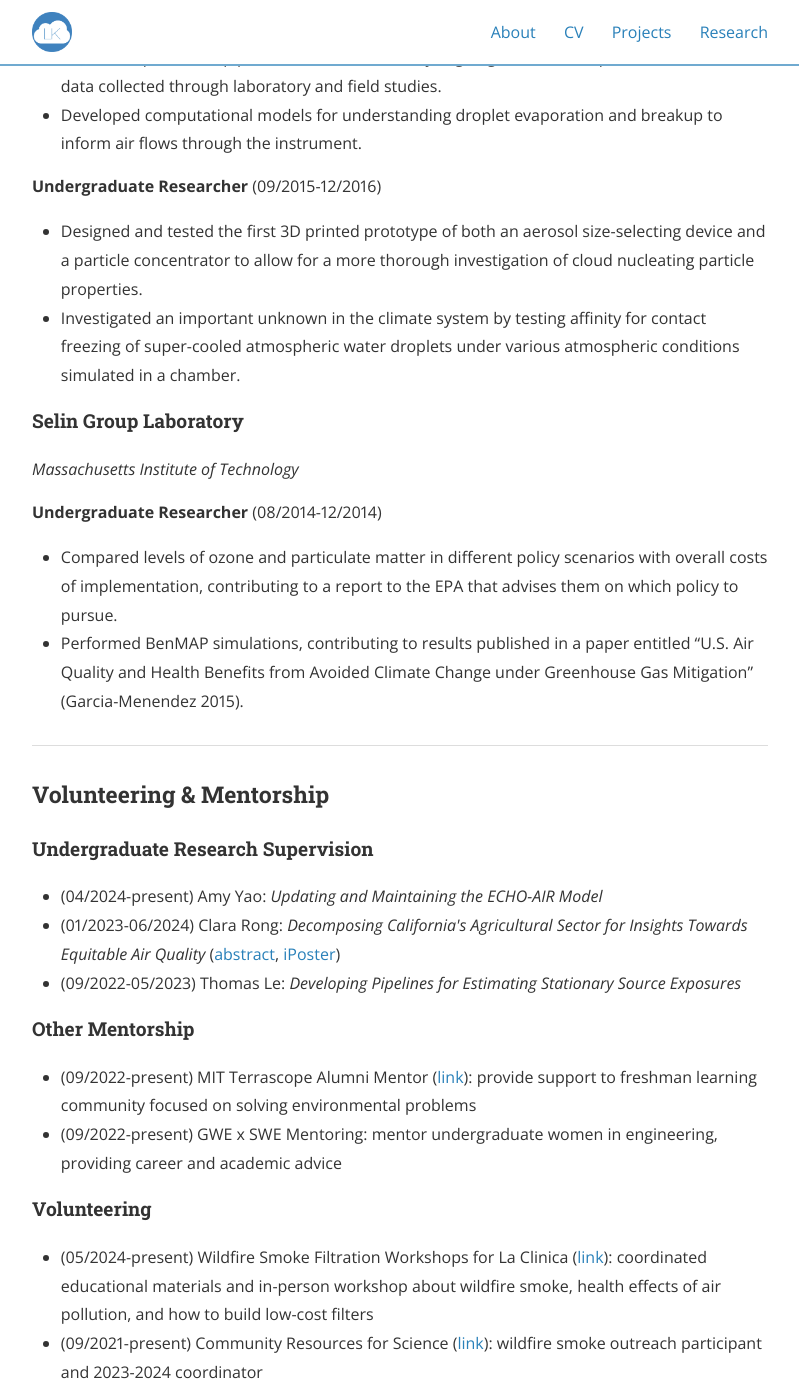
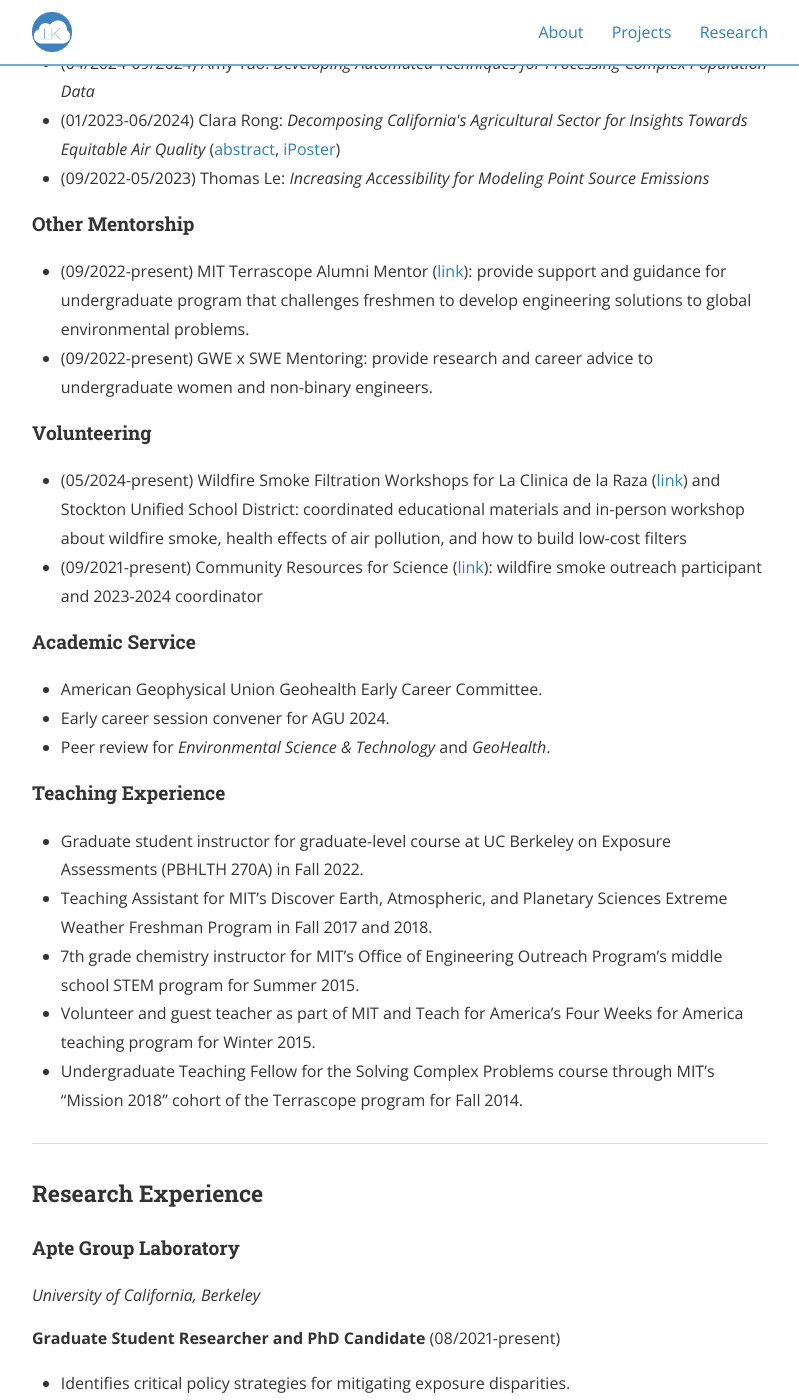
Before and after one commit to lkoolik/lkoolik.github.io, a Jekyll site: the page built from cv.md, in a window 1280 px wide and 1400 px high, scrolled down 1652 px. Shown: the whole window, without its empty margins (240-1039 px from the left). Built offline with Jekyll 4.4.1, drawn with Linux system fonts in a browser that asks for light colours; nearby versions of some CDN libraries; our own code applies the rules of GitHub Pages for plain Markdown files; some of the changed text lies outside the part shown.

Commit message:
Update cv.md

```diff
--- a/cv.md
+++ b/cv.md
@@ -27,6 +27,46 @@
   <li>(2021) University of California, Berkeley Chancellor's Fellowship.</li>
   <li>(2019) Ramboll Extraordinary Individual Contribution to the Business Unit Award.</li>
   <li>(2016) MIT Department of Earth, Atmospheric, and Planetary Science Achievement Award.</li>
+</ul>
+
+<hr>
+
+<h3>Mentorship & Service</h3>
+<h4>Undergraduate Research Supervision</h4>
+<ul>
+  <li>(12/2024-present) Meghana Raj: <em>Comparing Methodologies for Air Pollution Health Impact Assessments in Open-Source Modeling for Equity in California</em> </li>
+  <li>(12/2024-present) Benjamin Salop: <em>Future-Proofing Open-Source, Accessible Air Pollution Modeling Pipelines for Increased Usability</em> </li>
+  <li>(04/2024-09/2024) Amy Yao: <em>Developing Automated Techniques for Processing Complex Population Data</em> </li>
+  <li>(01/2023-06/2024) Clara Rong: <em>Decomposing California's Agricultural Sector for Insights Towards Equitable Air Quality</em> (<a href="https://agu.confex.com/agu/fm23/meetingapp.cgi/Paper/1324285">abstract</a>, <a href="https://agu23.ipostersessions.com/?s=9B-D2-A7-D7-94-1B-81-68-0A-CA-BD-01-52-8E-76-C2">iPoster</a>) </li>
+  <li>(09/2022-05/2023) Thomas Le: <em>Increasing Accessibility for Modeling Point Source Emissions</em></li>
+</ul>
+
+<h4>Other Mentorship</h4>
+<ul>
+  <li>(09/2022-present) MIT Terrascope Alumni Mentor (<a href="https://terrascope.mit.edu/community/mentors/">link</a>): provide support and guidance for undergraduate program that challenges freshmen to develop engineering solutions to global environmental problems.</li>
+  <li>(09/2022-present) GWE x SWE Mentoring: provide research and career advice to undergraduate women and non-binary engineers.</li>
+</ul>
+
+<h4>Volunteering</h4>
+<ul>
+  <li>(05/2024-present) Wildfire Smoke Filtration Workshops for La Clinica de la Raza (<a href="https://laclinica.org/">link</a>) and Stockton Unified School District: coordinated educational materials and in-person workshop about wildfire smoke, health effects of air pollution, and how to build low-cost filters </li>
+  <li>(09/2021-present) Community Resources for Science (<a href="https://crscience.org/">link</a>): wildfire smoke outreach participant and 2023-2024 coordinator</li>
+</ul>
+
+<h4>Academic Service </h4>
+<ul>
+  <li>American Geophysical Union Geohealth Early Career Committee.</li>
+  <li>Early career session convener for AGU 2024.</li>
+  <li>Peer review for <i>Environmental Science & Technology</i> and <i>GeoHealth</i>. </li>
+</ul>
+
+<h4>Teaching Experience </h4>
+<ul>
+  <li>Graduate student instructor for graduate-level course at UC Berkeley on Exposure Assessments (PBHLTH 270A) in Fall 2022. </li>
+  <li>Teaching Assistant for MIT’s Discover Earth, Atmospheric, and Planetary Sciences Extreme Weather Freshman Program in Fall 2017 and 2018. </li>
+  <li>7th grade chemistry instructor for MIT’s Office of Engineering Outreach Program’s middle school STEM program for Summer 2015. </li>
+  <li>Volunteer and guest teacher as part of MIT and Teach for America’s Four Weeks for America teaching program for Winter 2015. </li>
+  <li>Undergraduate Teaching Fellow for the Solving Complex Problems course through MIT’s “Mission 2018” cohort of the Terrascope program for Fall 2014. </li>
 </ul>
 
 <hr>
@@ -68,33 +108,3 @@
   <li>Compared levels of ozone and particulate matter in different policy scenarios with overall costs of implementation, contributing to a report to the EPA that advises them on which policy to pursue.</li>
   <li>Performed BenMAP simulations, contributing to results published in a paper entitled “U.S. Air Quality and Health Benefits from Avoided Climate Change under Greenhouse Gas Mitigation” (Garcia-Menendez 2015).</li>
 </ul>
-
-<hr>
-
-<h3>Volunteering & Mentorship</h3>
-<h4>Undergraduate Research Supervision</h4>
-<ul>
-  <li>(04/2024-present) Amy Yao: <em>Updating and Maintaining the ECHO-AIR Model</em> </li>
-  <li>(01/2023-06/2024) Clara Rong: <em>Decomposing California's Agricultural Sector for Insights Towards Equitable Air Quality</em> (<a href="https://agu.confex.com/agu/fm23/meetingapp.cgi/Paper/1324285">abstract</a>, <a href="https://agu23.ipostersessions.com/?s=9B-D2-A7-D7-94-1B-81-68-0A-CA-BD-01-52-8E-76-C2">iPoster</a>) </li>
-  <li>(09/2022-05/2023) Thomas Le: <em>Developing Pipelines for Estimating Stationary Source Exposures</em></li>
-</ul>
-
-<h4>Other Mentorship</h4>
-<ul>
-  <li>(09/2022-present) MIT Terrascope Alumni Mentor (<a href="https://terrascope.mit.edu/community/mentors/">link</a>): provide support to freshman learning community focused on solving environmental problems</li>
-  <li>(09/2022-present) GWE x SWE Mentoring: mentor undergraduate women in engineering, providing career and academic advice</li>
-</ul>
-
-<h4>Volunteering</h4>
-<ul>
-  <li>(05/2024-present) Wildfire Smoke Filtration Workshops for La Clinica (<a href="https://laclinica.org/">link</a>): coordinated educational materials and in-person workshop about wildfire smoke, health effects of air pollution, and how to build low-cost filters </li>
-  <li>(09/2021-present) Community Resources for Science (<a href="https://crscience.org/">link</a>): wildfire smoke outreach participant and 2023-2024 coordinator</li>
-</ul>
-
-<h4>Aademic Service and Teaching</h4>
-<ul>
-  <li>American Geophysical Union Geohealth Early Career Committee.</li>
-  <li>Early career session convener for AGU 2024.</li>
-  <li>Graduate student instructor for graduate-level course at UC Berkeley on Exposure Assessments (PBHLTH 270A) in Fall 2022. </li>
-  <li>Peer review for <i>Environmental Science & Technology</i> and <i>GeoHealth</i>. </li>
-</ul>
```
Also changed, not shown: other parts of cv.md (+1 -1 lines).
